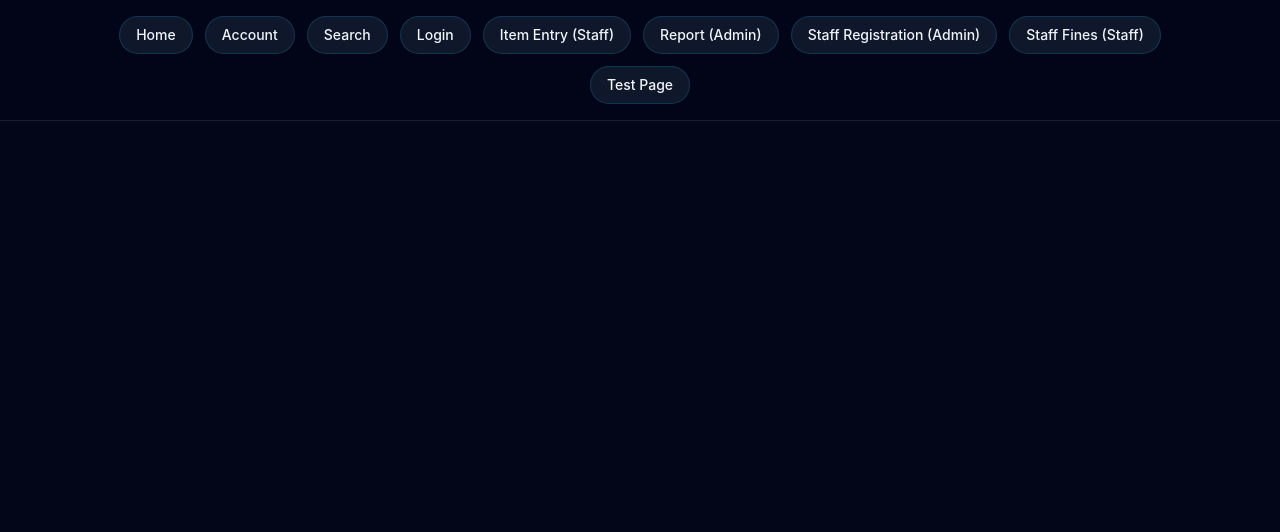
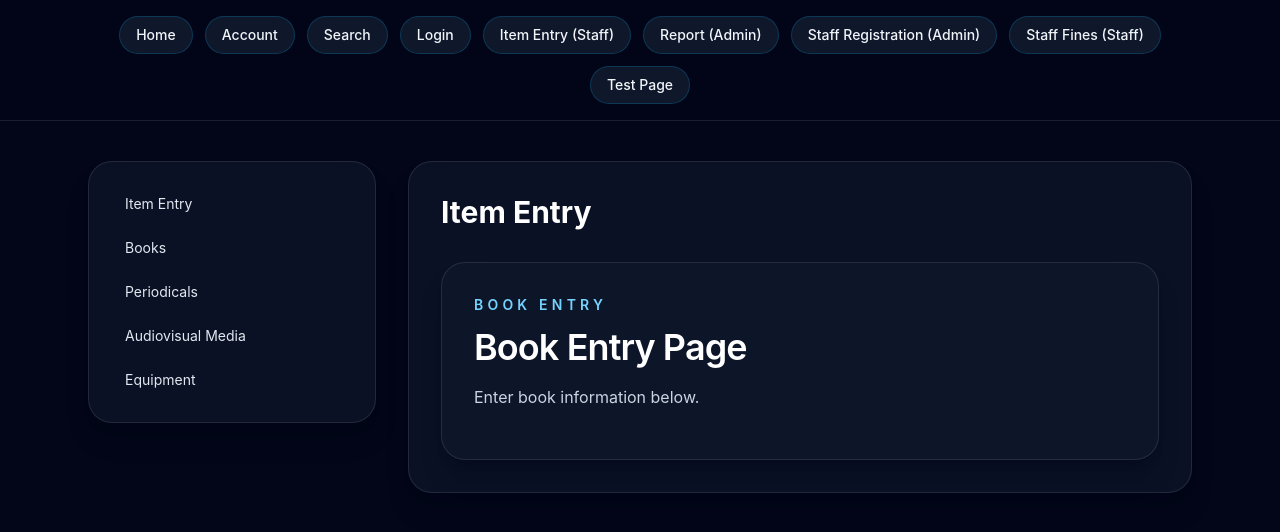
Before and after one commit to devpatel26/Library-Database, a React (Vite) app in the folder react/: page /itementry/books in a window 1280 px wide. Shown: the top 532 px of the page. Built offline with nearby package versions, Linux system fonts and the light colour scheme.

Commit message:
Added pages for item entry page to match the account page's format.

```diff
--- a/react/src/App.jsx
+++ b/react/src/App.jsx
@@ -4,6 +4,10 @@ import Fines from "./pages/Fines.jsx";
 import ForgotPassword from "./pages/ForgotPassword.jsx";
 import Home from "./pages/Home.jsx";
 import ItemEntry from "./pages/ItemEntry.jsx";
+import Books from "./pages/Books.jsx";
+import Periodicals from "./pages/Periodicals.jsx";
+import AudiovisualMedia from "./pages/AudiovisualMedia.jsx";
+import Equipment from "./pages/Equipment.jsx";
 import Loans from "./pages/Loans.jsx";
 import Login from "./pages/Login.jsx";
 import Registration from "./pages/Registration.jsx";
@@ -58,7 +62,13 @@ function App() {
             <Route path="/login" element={<Login />} />
             <Route path="/registration" element={<Registration />} />
             <Route path="/stafffines" element={<StaffFines />} />
-            <Route path="/itementry" element={<ItemEntry />} />
+
+            <Route path="/itementry" element={<ItemEntry />}>
+              <Route path="books" element={<Books />} />
+              <Route path="periodicals" element={<Periodicals />} />
+              <Route path="audiovisualmedia" element={<AudiovisualMedia />} />
+              <Route path="equipment" element={<Equipment />} />
+            </Route>
             <Route path="/staffregistration" element={<StaffRegistration />} />
             <Route path="/report" element={<Report />} />
             <Route path="/search" element={<Search />} />
--- /dev/null
+++ b/react/src/pages/AudiovisualMedia.jsx
@@ -0,0 +1,20 @@
+import Fine from "../components/Fine";
+import dummyFines from "../data/dummy/fines";
+import { useState, useEffect } from "react";
+
+export default function AudiovisualMedia() {
+  return (
+    <section className="rounded-3xl border border-white/10 bg-slate-900/70 p-8 shadow-xl shadow-slate-950/30">
+      <p className="text-sm font-semibold uppercase tracking-[0.3em] text-sky-300">
+        Audiovisual Media Entry
+      </p>
+      <h1 className="mt-3 text-4xl font-semibold tracking-tight text-white">
+        Audiovisual Media Entry Page
+      </h1>
+      <p className="mt-4 max-w-2xl text-base leading-7 text-slate-300">
+        Enter audiovisual media information below.
+      </p>
+      <div className="flex gap-4 flex-wrap justify-evenly mt-4"></div>
+    </section>
+  );
+}
--- /dev/null
+++ b/react/src/pages/Books.jsx
@@ -0,0 +1,20 @@
+import Fine from "../components/Fine";
+import dummyFines from "../data/dummy/fines";
+import { useState, useEffect } from "react";
+
+export default function Books() {
+  return (
+    <section className="rounded-3xl border border-white/10 bg-slate-900/70 p-8 shadow-xl shadow-slate-950/30">
+      <p className="text-sm font-semibold uppercase tracking-[0.3em] text-sky-300">
+        Book Entry
+      </p>
+      <h1 className="mt-3 text-4xl font-semibold tracking-tight text-white">
+        Book Entry Page
+      </h1>
+      <p className="mt-4 max-w-2xl text-base leading-7 text-slate-300">
+        Enter book information below.
+      </p>
+      <div className="flex gap-4 flex-wrap justify-evenly mt-4"></div>
+    </section>
+  );
+}
--- /dev/null
+++ b/react/src/pages/Equipment.jsx
@@ -0,0 +1,20 @@
+import Fine from "../components/Fine";
+import dummyFines from "../data/dummy/fines";
+import { useState, useEffect } from "react";
+
+export default function Equipment() {
+  return (
+    <section className="rounded-3xl border border-white/10 bg-slate-900/70 p-8 shadow-xl shadow-slate-950/30">
+      <p className="text-sm font-semibold uppercase tracking-[0.3em] text-sky-300">
+        Equipment Entry
+      </p>
+      <h1 className="mt-3 text-4xl font-semibold tracking-tight text-white">
+        Equipment Entry Page
+      </h1>
+      <p className="mt-4 max-w-2xl text-base leading-7 text-slate-300">
+        Enter equipment information below.
+      </p>
+      <div className="flex gap-4 flex-wrap justify-evenly mt-4"></div>
+    </section>
+  );
+}
--- a/react/src/pages/ItemEntry.jsx
+++ b/react/src/pages/ItemEntry.jsx
@@ -1,15 +1,34 @@
+import { Outlet, Link } from "react-router-dom";
+import { useEffect, useState } from "react";
+
+const navLinks = [
+  { to: ".", label: "Item Entry" },
+  { to: "books", label: "Books" },
+  { to: "periodicals", label: "Periodicals" },
+  { to: "audiovisualmedia", label: "Audiovisual Media" },
+  { to: "equipment", label: "Equipment" },
+];
+
 export default function ItemEntry() {
   return (
-    <section className="rounded-3xl border border-white/10 bg-slate-900/70 p-8 shadow-xl shadow-slate-950/30">
-      <p className="text-sm font-semibold uppercase tracking-[0.3em] text-sky-300">
-        Item Entry
-      </p>
-      <h1 className="mt-3 text-4xl font-semibold tracking-tight text-white">
-        Item Entry Page
-      </h1>
-      <p className="mt-4 max-w-2xl text-base leading-7 text-slate-300">
-        This page is for staff entry of library items.
-      </p>
-    </section>
+    <div className="flex flex-col gap-8 lg:flex-row">
+      <aside className="rounded-3xl border border-white/10 bg-slate-900/70 p-6 shadow-xl shadow-slate-950/30 lg:sticky lg:top-8 lg:w-72 lg:self-start">
+        <nav className="space-y-2">
+          {navLinks.map((link, index) => (
+            <Link
+              key={index}
+              to={link.to}
+              className="block rounded-md px-3 py-2 text-sm text-slate-200 transition hover:bg-slate-800 hover:text-white"
+            >
+              {link.label}
+            </Link>
+          ))}
+        </nav>
+      </aside>
+      <main className="flex-1 space-y-8 rounded-3xl border border-white/10 bg-slate-900/70 p-8 shadow-xl shadow-slate-950/30">
+        <h1 className="text-3xl font-bold text-white">Item Entry</h1>
+        <Outlet />
+      </main>
+    </div>
   );
 }
--- /dev/null
+++ b/react/src/pages/Periodicals.jsx
@@ -0,0 +1,20 @@
+import Fine from "../components/Fine";
+import dummyFines from "../data/dummy/fines";
+import { useState, useEffect } from "react";
+
+export default function Periodicals() {
+  return (
+    <section className="rounded-3xl border border-white/10 bg-slate-900/70 p-8 shadow-xl shadow-slate-950/30">
+      <p className="text-sm font-semibold uppercase tracking-[0.3em] text-sky-300">
+        Periodical Entry
+      </p>
+      <h1 className="mt-3 text-4xl font-semibold tracking-tight text-white">
+        Periodical Entry Page
+      </h1>
+      <p className="mt-4 max-w-2xl text-base leading-7 text-slate-300">
+        Enter periodical information below.
+      </p>
+      <div className="flex gap-4 flex-wrap justify-evenly mt-4"></div>
+    </section>
+  );
+}
```
